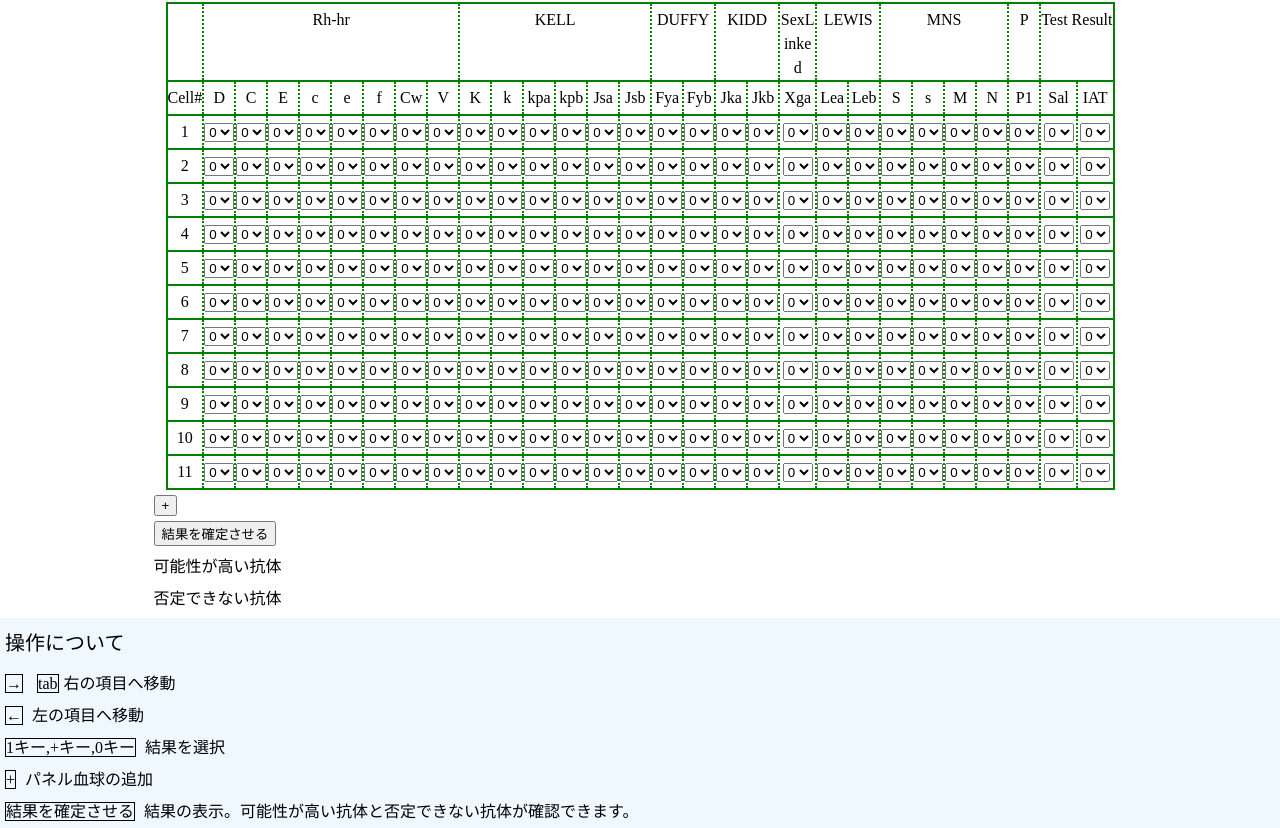
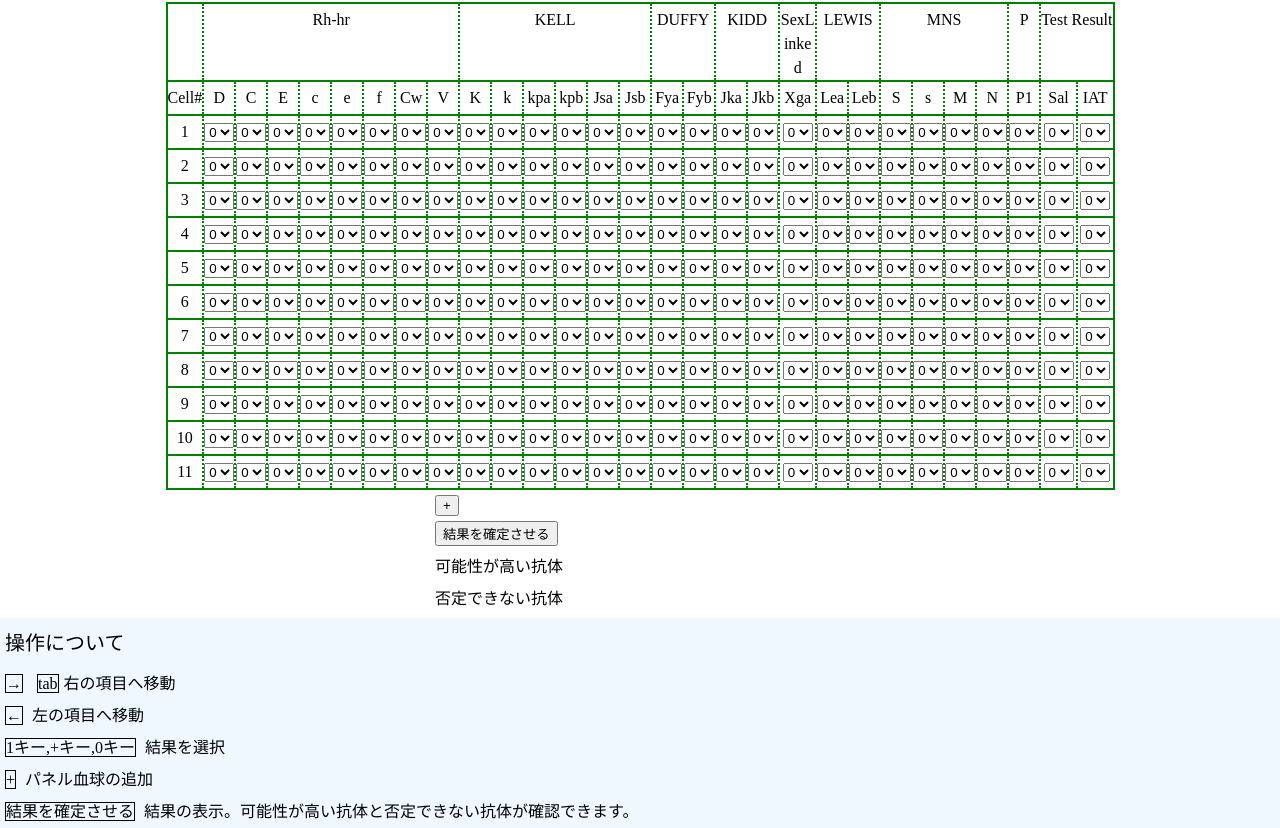
Before and after one commit to Apoll0nZ/repogitori, a plain HTML site: page index.html in a window 1280 px wide. Shown: the part 63-891 px from the top of the page. Drawn offline with Linux system fonts and the light colour scheme.

Commit message:
24.10.21.css

```diff
--- a/final-product.css
+++ b/final-product.css
@@ -19,11 +19,11 @@ body {
 }
 button{
   display:flex;
-  margin: 5px 12%;
-  text-align: center;
+  margin: 5px 435px;
+
 }
 .resultBox{
-  margin: 3px 12%;
+  margin: 3px 435px;
 }
 table {
   border-collapse: collapse;
```
